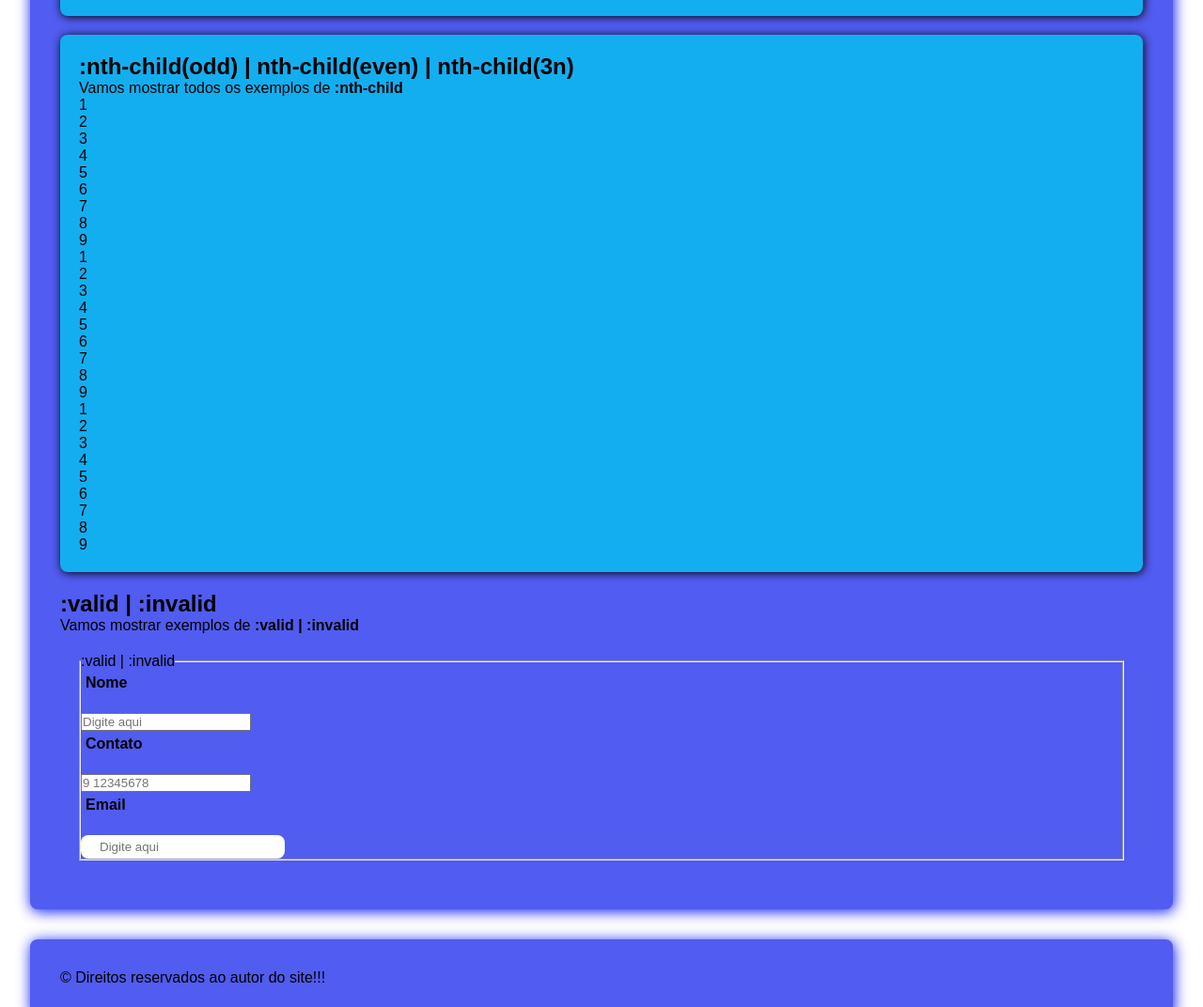
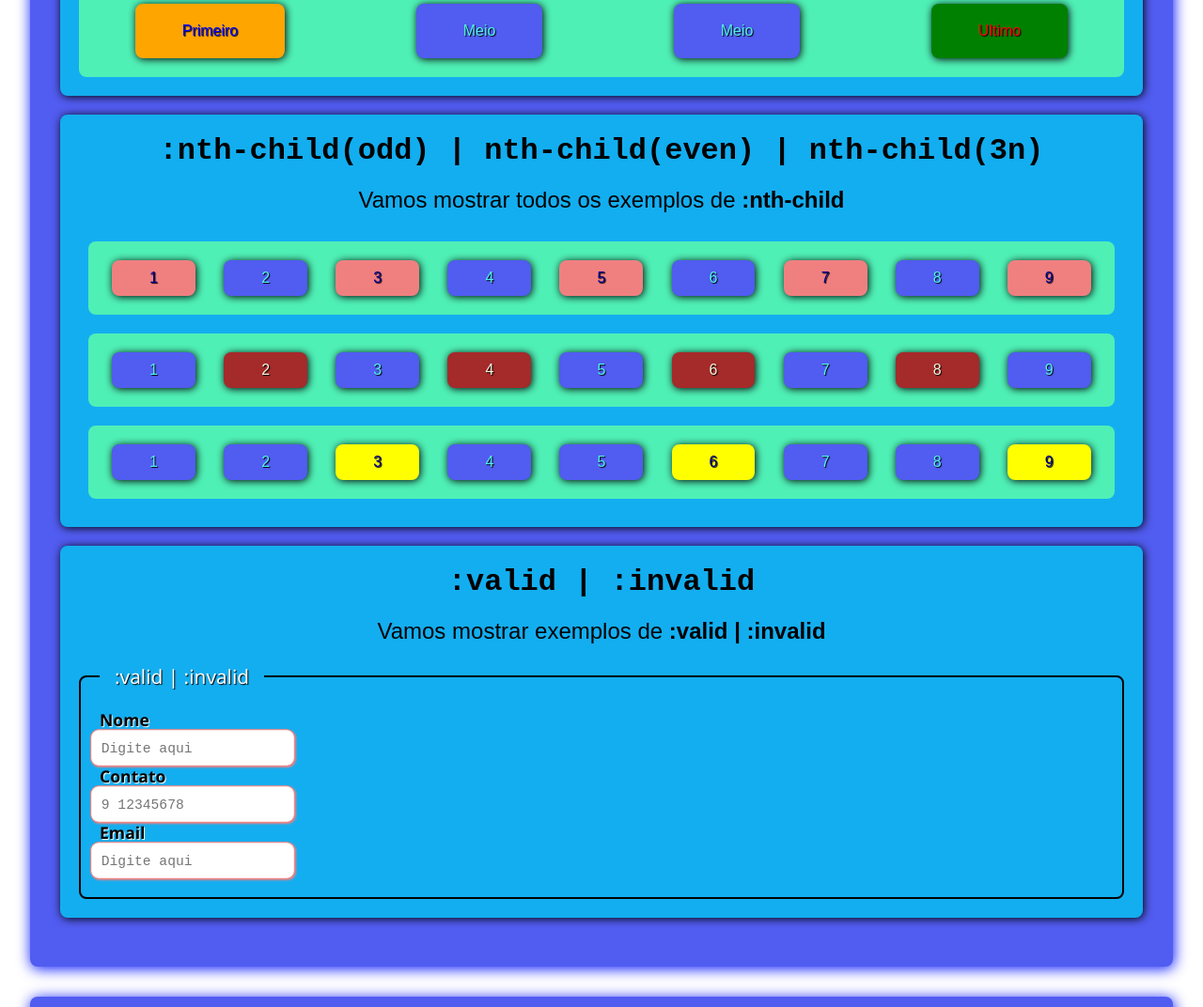
Before and after one commit to dini7z/pseudo-classes, a plain HTML site: page index.html in a window 1280 px wide. Shown: the part 1893-2965 px from the top of the page at 94% size. Drawn offline with Linux system fonts and the light colour scheme; files whose address does not match are found by name.

Commit message:
style.css

```diff
--- a/style.css
+++ b/style.css
@@ -7,6 +7,10 @@
     text-decoration: none;
     list-style: none;
     font-family: Arial, Helvetica, sans-serif;
+}
+
+html{
+    scroll-behavior: smooth;
 }
 
 header{
@@ -107,6 +111,41 @@ header a:active{
     box-shadow: 1px 1px 20px #13AEF0;
 }
 
+.child{
+    display: flex;
+    flex-direction: column;
+    background-color: #13AEF0;
+    padding: 20px;
+    margin-bottom: 20px;
+    border-radius: 8px;
+    box-shadow: 1px 1px 10px black;
+    transition: all 0.5s;
+}
+
+.child:hover{
+    transform: scale(1.03);
+    background-color: #13AEF0;
+    box-shadow: 1px 1px 20px #13AEF0;
+}
+
+.valid_invalid{
+    display: flex;
+    flex-direction: column;
+    background-color: #13AEF0;
+    padding: 20px;
+    margin-bottom: 20px;
+    border-radius: 8px;
+    box-shadow: 1px 1px 10px black;
+    transition: all 0.5s;
+}
+
+.valid_invalid:hover{
+    transform: scale(1.03);
+    background-color: #13AEF0;
+    box-shadow: 1px 1px 20px #13AEF0;
+}
+
+
 .sec h2 {
     text-align: center;
     font-size: 2rem;
@@ -119,7 +158,7 @@ header a:active{
 .sec h2:hover{
     color: white;
     text-shadow: 1px 1px 6px black;
-    transform: scale(1.3);
+    transform: scale(1.1);
     cursor: context-menu;
 }
 
@@ -177,19 +216,19 @@ header a:active{
     color: #4FF0B6;
 }
 
-form{
+#focus form{
     padding: 20px;
     margin: auto;
 }
 
-label{
+#focus label{
     display: flex;
     padding: 5px;
     font-family: Arial, Helvetica, sans-serif;
     font-weight: bold;
 }
 
-input[type="email"]{
+#focus input[type="email"]{
     outline: none;
     padding: 5px 20px;
     border: none;
@@ -197,7 +236,7 @@ input[type="email"]{
     transition: 0.6s;
 }
 
-input[type="password"]{
+#focus input[type="password"]{
     outline: none;
     padding: 5px 20px;
     border: none;
@@ -205,12 +244,12 @@ input[type="password"]{
     transition: 0.6s;
 }
 
-input[type="email"]:focus{
+#focus input[type="email"]:focus{
     box-shadow: 1px 1px 10px black;
     padding: 10px 40px;
 }
 
-input[type="password"]:focus{
+#focus input[type="password"]:focus{
     box-shadow: 1px 1px 10px black;
     padding: 10px 40px;
 }
@@ -245,3 +284,205 @@ button:active{
     box-shadow: 1px 1px 10px black;
     transition: all 0.5s;
 }
+
+.child h2{
+    text-align: center;
+    font-size: 2rem;
+    font-family: 'Courier New', Courier, monospace;
+    margin: auto;
+    width: 100%;
+    transition: all 0.3s;
+}
+
+.child h2:hover{
+    color: white;
+    text-shadow: 1px 1px 6px black;
+    transform: scale(1.1);
+    cursor: context-menu;
+}
+
+.child p{
+    text-align: center;
+    font-size: 1.5rem;
+    font-family: Arial, Helvetica, sans-serif;
+    padding: 20px;
+}
+
+.first-last-child{
+    display: flex;
+    flex-direction: row;
+    gap: 60px;
+    padding: 20px;
+    background-color: #4FF0B6;
+    border-radius: 8px;
+}
+
+.first-last-child li{
+    display: flex;
+    margin: auto;
+    padding: 20px 50px;
+    background-color: #515CF0;
+    color: #51F0ED;
+    border-radius: 8px;
+    text-shadow: 1px 1px 1px black;
+    box-shadow: 1px 1px 8px black;
+}
+
+.first-last-child li:first-child{
+    background-color: orange;
+    color: blue;
+}
+
+.first-last-child li:last-child{
+    background-color: green;
+    color: red;
+}
+
+.nth-childodd{
+    display: flex;
+    flex-direction: row;
+    flex-wrap: wrap;
+    padding: 20px;
+    margin: 10px;
+    gap: 20px;
+    background-color: #4FF0B6;
+    border-radius: 8px;
+}
+
+.nth-childodd li{
+    display: flex;
+    margin: auto;
+    padding: 10px 40px;
+    background-color: #515CF0;
+    color: #51F0ED;
+    border-radius: 8px;
+    text-shadow: 1px 1px 1px black;
+    box-shadow: 1px 1px 8px black;
+}
+
+.nth-childodd li:nth-child(odd){
+    background-color: lightcoral;
+    color: darkblue;
+}
+
+.nth-childeven{
+    display: flex;
+    flex-direction: row;
+    flex-wrap: wrap;
+    padding: 20px;
+    margin: 10px;
+    gap: 20px;
+    background-color: #4FF0B6;
+    border-radius: 8px;
+}
+
+.nth-childeven li{
+    display: flex;
+    margin: auto;
+    padding: 10px 40px;
+    background-color: #515CF0;
+    color: #51F0ED;
+    border-radius: 8px;
+    text-shadow: 1px 1px 1px black;
+    box-shadow: 1px 1px 8px black;
+}
+
+.nth-childeven li:nth-child(even){
+    background-color: brown;
+    color: beige;
+}
+
+.nth-child3n{
+    display: flex;
+    flex-direction: row;
+    flex-wrap: wrap;
+    padding: 20px;
+    margin: 10px;
+    gap: 20px;
+    background-color: #4FF0B6;
+    border-radius: 8px;
+}
+
+.nth-child3n li{
+    display: flex;
+    margin: auto;
+    padding: 10px 40px;
+    background-color: #515CF0;
+    color: #51F0ED;
+    border-radius: 8px;
+    text-shadow: 1px 1px 1px black;
+    box-shadow: 1px 1px 8px black;
+}
+
+.nth-child3n li:nth-child(3n){
+    background-color: yellow;
+    color: darkblue;
+}
+
+.valid_invalid h2 {
+    text-align: center;
+    font-size: 2rem;
+    font-family: 'Courier New', Courier, monospace;
+    margin: auto;
+    width: 100%;
+    transition: all 0.3s;
+}
+
+.valid_invalid h2:hover{
+    color: white;
+    text-shadow: 1px 1px 6px black;
+    transform: scale(1.1);
+    cursor: context-menu;
+}
+
+.valid_invalid p{
+    text-align: center;
+    font-size: 1.5rem;
+    font-family: Arial, Helvetica, sans-serif;
+    padding: 20px;
+}
+
+fieldset{
+    border: 2px solid black;
+    border-radius: 8px;
+    padding: 20px;
+}
+
+legend{
+    font-family: 'Segoe UI', Tahoma, Geneva, Verdana, sans-serif;
+    font-size: 1.3rem;
+    padding: 0 1rem;
+    color: white;
+    text-shadow: 1px 1px 1px black;
+}
+
+.valid_invalid label{
+    font-size: 1.1rem;
+    font-family: 'Segoe UI', Tahoma, Geneva, Verdana, sans-serif;
+    font-weight: bold;
+    text-shadow: 1px 1px 1px white;
+}
+
+.valid_invalid input{
+    border-radius: 8px;
+    padding: 0.6rem;
+    outline: none;
+    transition: 0.2s;
+}
+
+
+.valid_invalid input::placeholder{
+    font-family: 'Courier New', Courier, monospace;
+}
+
+.valid_invalid input:invalid{
+    border: 1px solid lightcoral;
+    box-shadow: 1px 1px 2px lightcoral;
+    transform: scale(1.1);
+}
+
+.valid_invalid input:valid{
+    border: 1px solid lightgreen;
+    box-shadow: 1px 1px 2px lightgreen;
+    transform: scale(1.0);
+}
```
